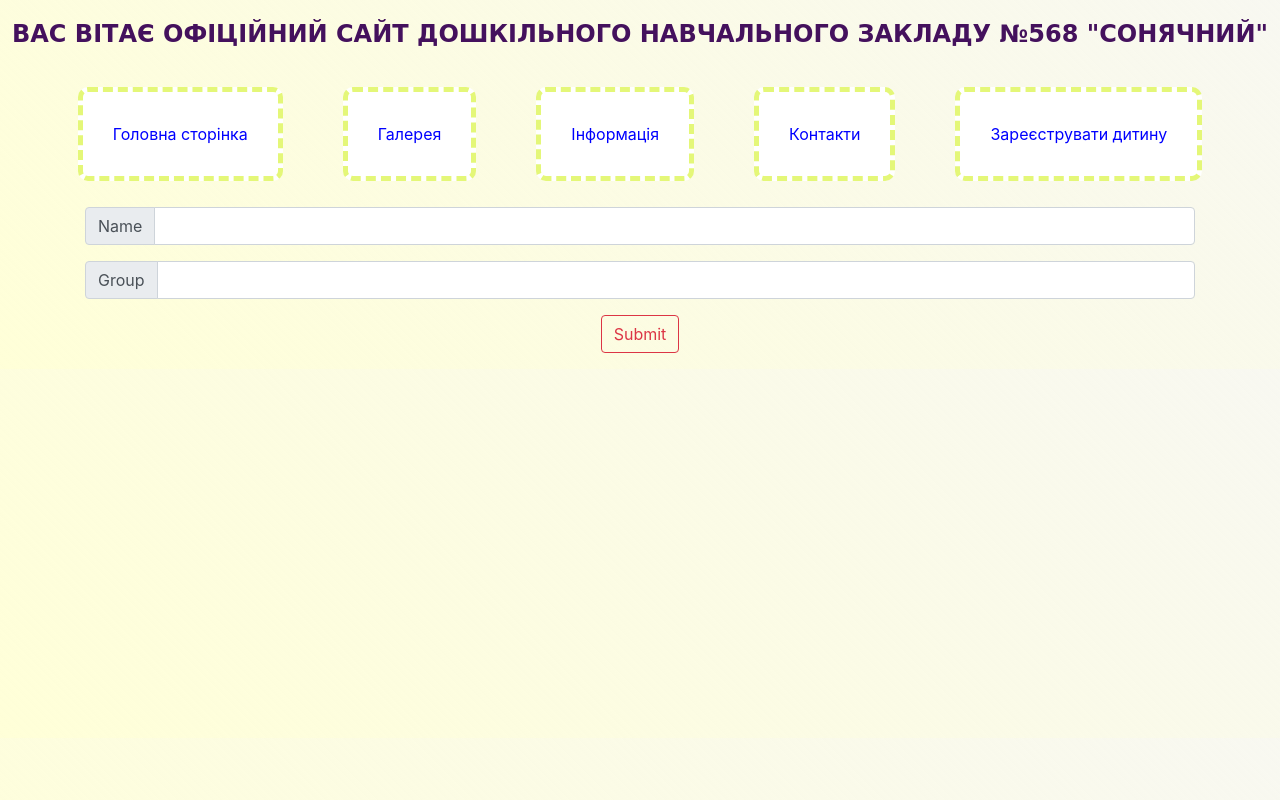
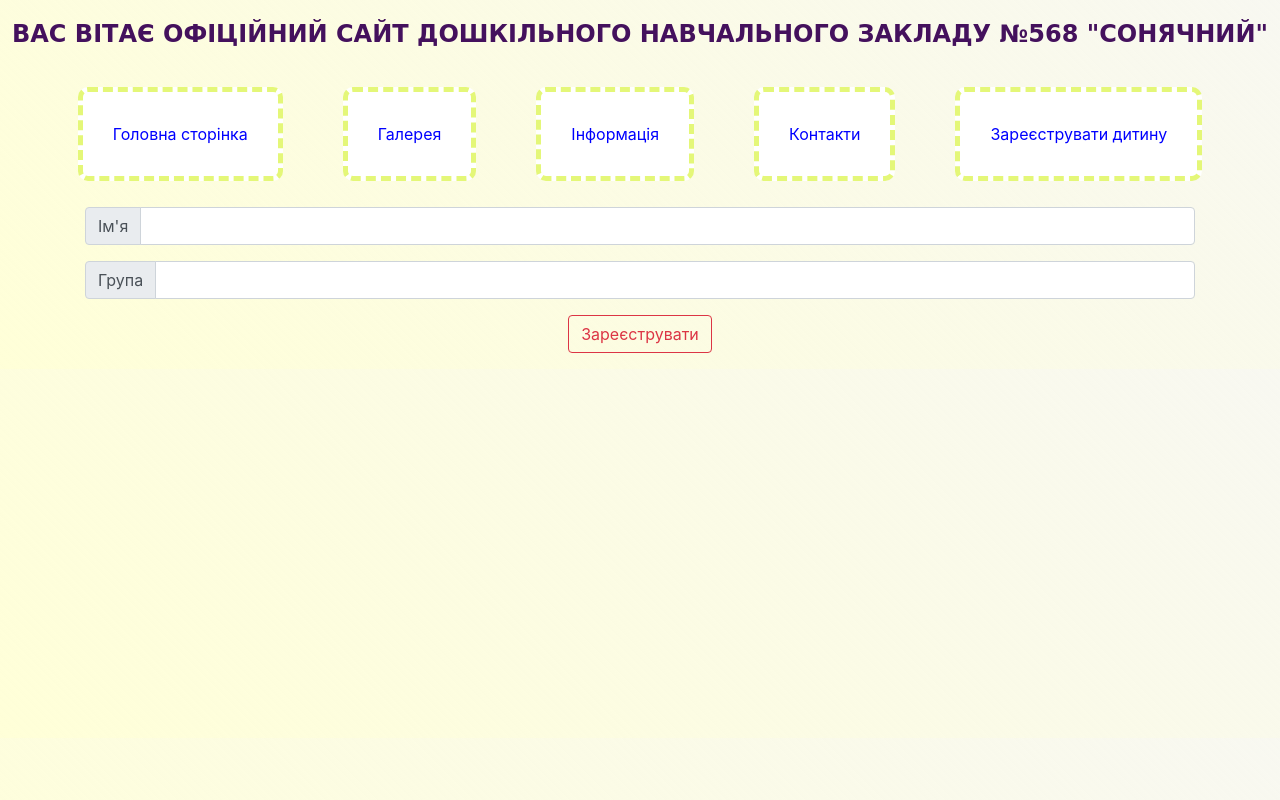
Before and after one commit to kapitoshka24/lab6, a website: page public/lab.html in a window 1280 px wide. Drawn offline with nearby package versions, Linux system fonts and the light colour scheme; no server answers.

Commit message:
ukrainian database

```diff
--- a/public/lab.html
+++ b/public/lab.html
@@ -30,7 +30,7 @@
       <div class="input-group mb-3 mt-3">
         <div class="input-group-prepend">
           <span class="input-group-text" id="inputGroup-sizing-default"
-            >Name</span
+            >Ім'я</span
           >
         </div>
         <input
@@ -43,7 +43,7 @@
       <div class="input-group mb-3">
         <div class="input-group-prepend">
           <span class="input-group-text" id="inputGroup-sizing-default"
-            >Group</span
+            >Група</span
           >
         </div>
         <input
@@ -54,7 +54,7 @@
         />
       </div>
       <div class="d-flex justify-content-center">
-        <button type="submit" class="btn btn-outline-danger mb-3">Submit</button>
+        <button type="submit" class="btn btn-outline-danger mb-3">Зареєструвати</button>
       </div>
     </form>
     <div id="root" class="container"></div>
--- a/public/script.js
+++ b/public/script.js
@@ -14,9 +14,9 @@ const show = async () => {
   root.innerHTML = `<table class="table table-striped table-sm">
     <thead>
       <tr>
-        <th>id</th>
-        <th>Name</th>
-        <th>Group</th>
+        <th>№</th>
+        <th>Ім'я</th>
+        <th>Група</th>
       </tr>
     </thead>
     <tbody>
```
Also changed, not shown: 1 other file.
